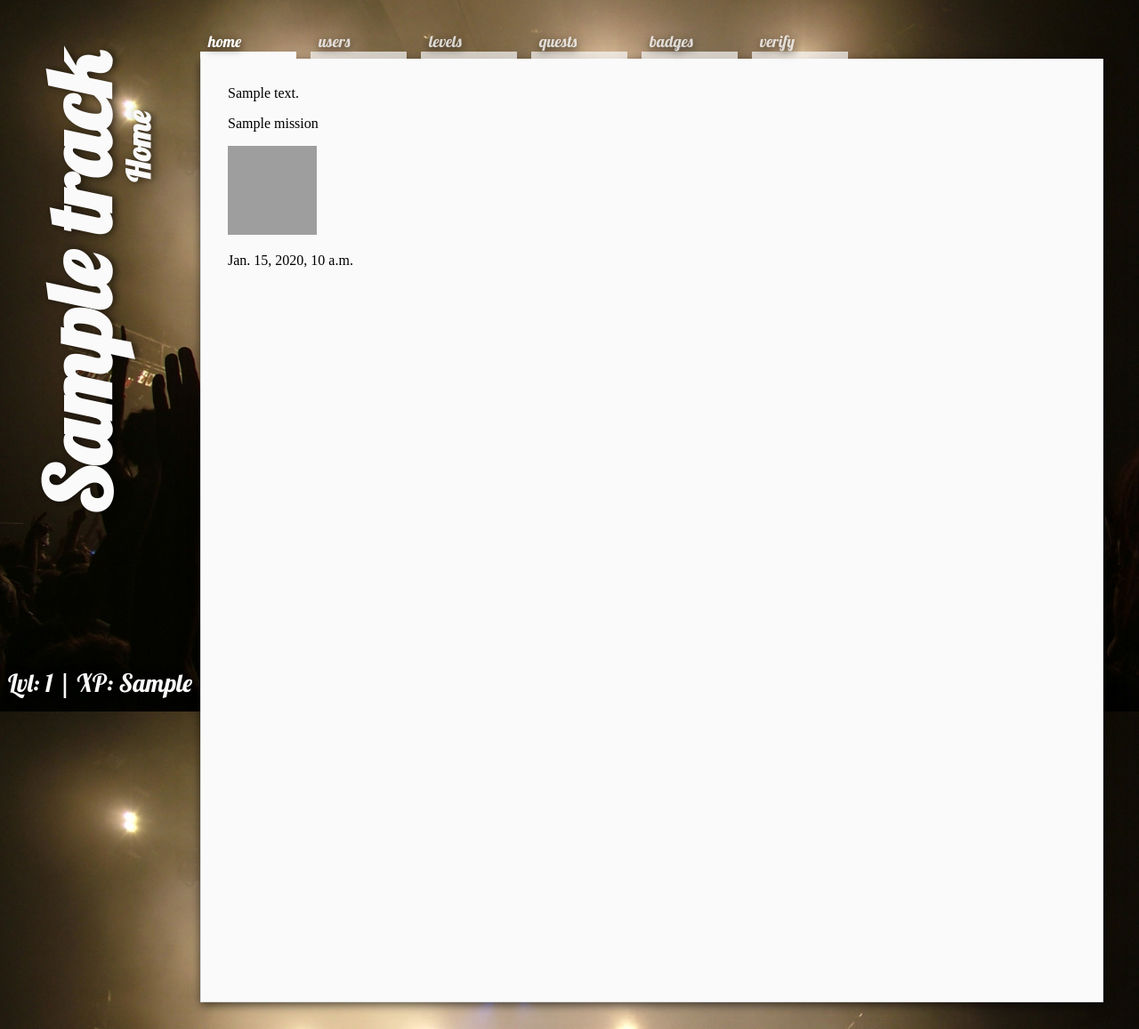
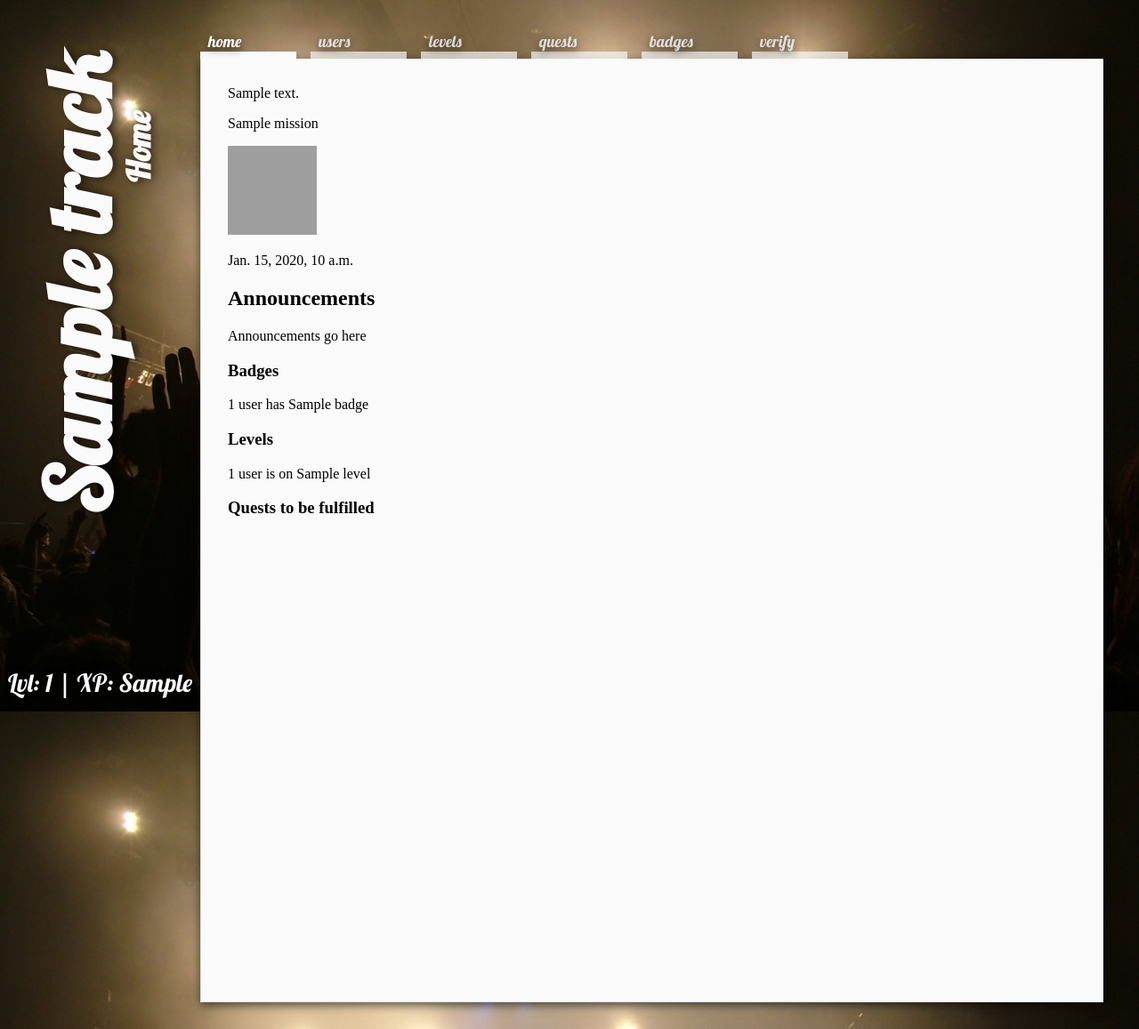
Before and after one commit to x2y/davincist, a Django app: template davincist/app/templates/track_detail.html in a window 1280 px wide; the page is wider, and only the part inside the window is pictured. Shown: that part at 89% size. Run offline with Django 3.2, Linux system fonts and the light colour scheme; the template is opened without the code that fills it: most values are stand-ins (such as "Sample title", 1, 10 or a date in 2020); parts of the project's set-up code (start-up, migrations or seed data) failed here and were passed over; grey boxes are pictures that could not be loaded.

Commit message:
added to track_detail and added a few functions to models.py

```diff
--- a/davincist/app/templates/track_detail.html
+++ b/davincist/app/templates/track_detail.html
@@ -18,5 +18,50 @@
 {{ track.description }}
 <p>{{ track.mission }}
 <p><img src="/media/{{ track.crest }}" width="100px" height="100px"></img>
-<p>{{ track.created }}
+<p>{{ track.created }}</p>
+<h2> Announcements </h2>
+<p> Announcements go here </p>
+<h3> Badges </h3>
+{% for level in track.levels.all %}
+	{% for badges in level.badges.all %}
+		<p> {{ badges.user_count }}
+			{% if badges.user_count == 0 or badges.user_count > 1 %}
+				users have
+			{% else %}
+				user has
+			{% endif %}
+			{{ badges.name }}
+		</p>
+	{% endfor %}
+{% endfor %}
+<h3> Levels </h3>
+{% for level in track.levels.all %}
+	<p>
+	{{ level.user_count }}
+	{% if level.user_count == 0 or level.user_count > 1  %}
+		 users are
+	{% else %}
+		 user is
+	{% endif %}
+	on {{ level.name}}
+	</p>
+	<p>
+	{% if level.user_count > 3 %}
+		{% for user_track in level.top_10_user_tracks|slice:":3" %}
+          	Top users are: {% user_link user_track.user %} ({{ user_track.xp }})
+         {% endfor %}
+    {% endif %}
+{% endfor %}
+<h3> Quests to be fulfilled </h3>
+{% for level in track.levels.all %}
+	{% for user_track in user.user_tracks.all %}
+		{% for quest in level.quests.all %}
+			{% for badge in quest.badges.all %}
+				{% if badge not in user_track.badges_owned %}
+					<p>{% quest_link quest %}</p>
+				{% endif %}
+			{% endfor %}
+		{% endfor %}
+	{% endfor %}
+{% endfor %}
 {% endblock %}
```
Also changed, not shown: davincist/app/models.py (+9 -0 lines), davincist/sqlite3.db.
